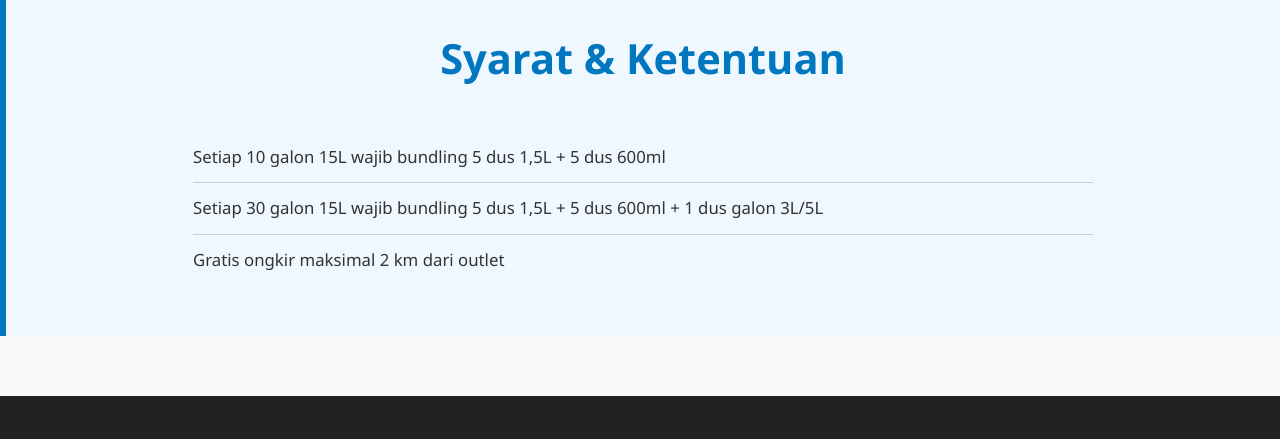
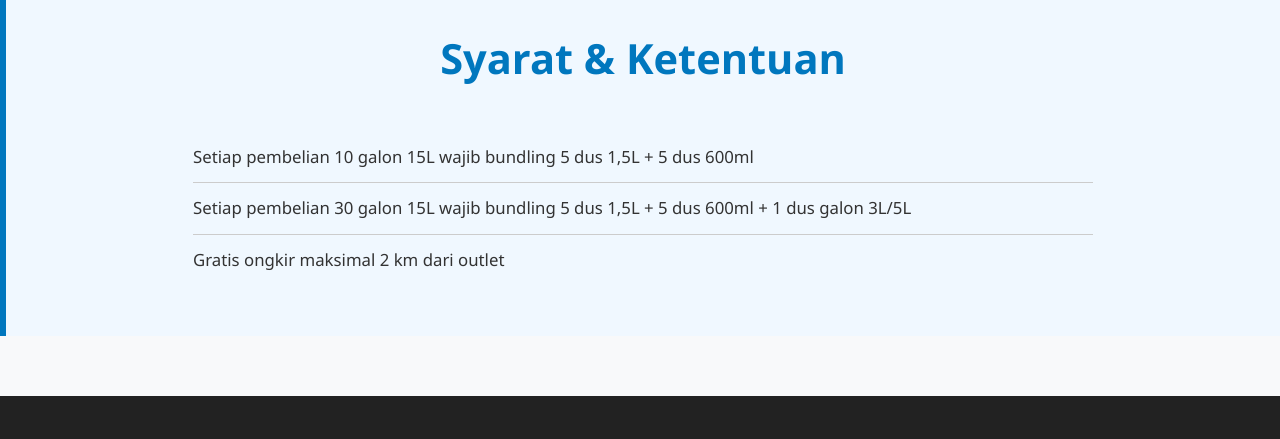
Before and after one commit to farafadhilah11/barokah-jaya, a plain HTML site: page index.html in a window 1280 px wide. Shown: the part 1720-2159 px from the top of the page. Drawn offline with Linux system fonts and the light colour scheme.

Commit message:
Update index.html

```diff
--- a/index.html
+++ b/index.html
@@ -247,8 +247,8 @@
     <div class="container">
       <h2>Syarat & Ketentuan</h2>
       <ul style="list-style:none; max-width:900px; margin:0 auto; font-size:1.05rem;">
-        <li style="padding:12px 0; border-bottom:1px solid #ccc;">Setiap 10 galon 15L wajib bundling 5 dus 1,5L + 5 dus 600ml</li>
-        <li style="padding:12px 0; border-bottom:1px solid #ccc;">Setiap 30 galon 15L wajib bundling 5 dus 1,5L + 5 dus 600ml + 1 dus galon 3L/5L</li>
+        <li style="padding:12px 0; border-bottom:1px solid #ccc;">Setiap pembelian 10 galon 15L wajib bundling 5 dus 1,5L + 5 dus 600ml</li>
+        <li style="padding:12px 0; border-bottom:1px solid #ccc;">Setiap pembelian 30 galon 15L wajib bundling 5 dus 1,5L + 5 dus 600ml + 1 dus galon 3L/5L</li>
         <li style="padding:12px 0;">Gratis ongkir maksimal 2 km dari outlet</li>
       </ul>
     </div>
```
